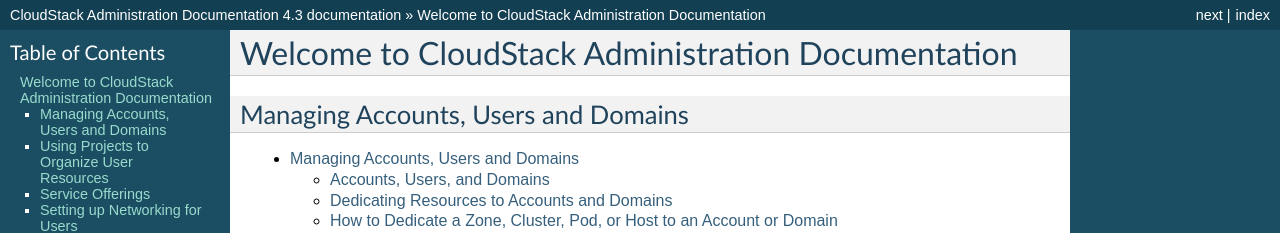
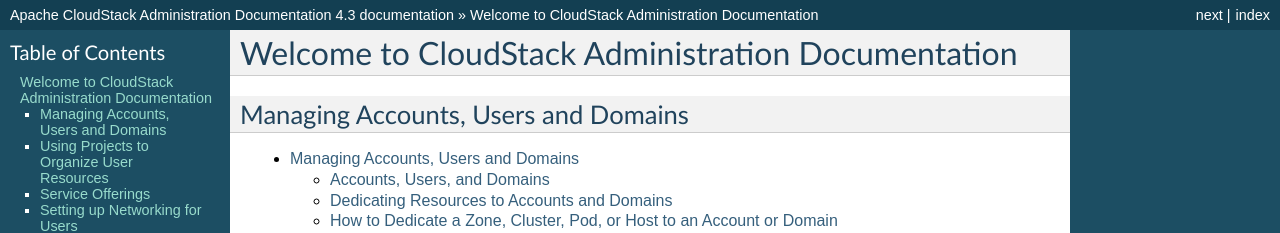
Before and after one commit to apache/cloudstack-docs-admin, a Sphinx documentation site: the page built from source/index.rst, in a window 1280 px wide and 900 px high. Shown: the top 233 px of the window. Built offline with Sphinx 7.4.7, drawn with Linux system fonts in a browser that asks for light colours; some of the changed text lies outside the part shown.

Commit message:
fix conf to specify Apache

```diff
--- a/source/conf.py
+++ b/source/conf.py
@@ -45,7 +45,7 @@
 master_doc = 'index'
 
 # General information about the project.
-project = u'CloudStack Administration Documentation'
+project = u'Apache CloudStack Administration Documentation'
 #copyright = u'2014, Apache Software Foundation'
 
 # The version info for the project you're documenting, acts as replacement for
```
